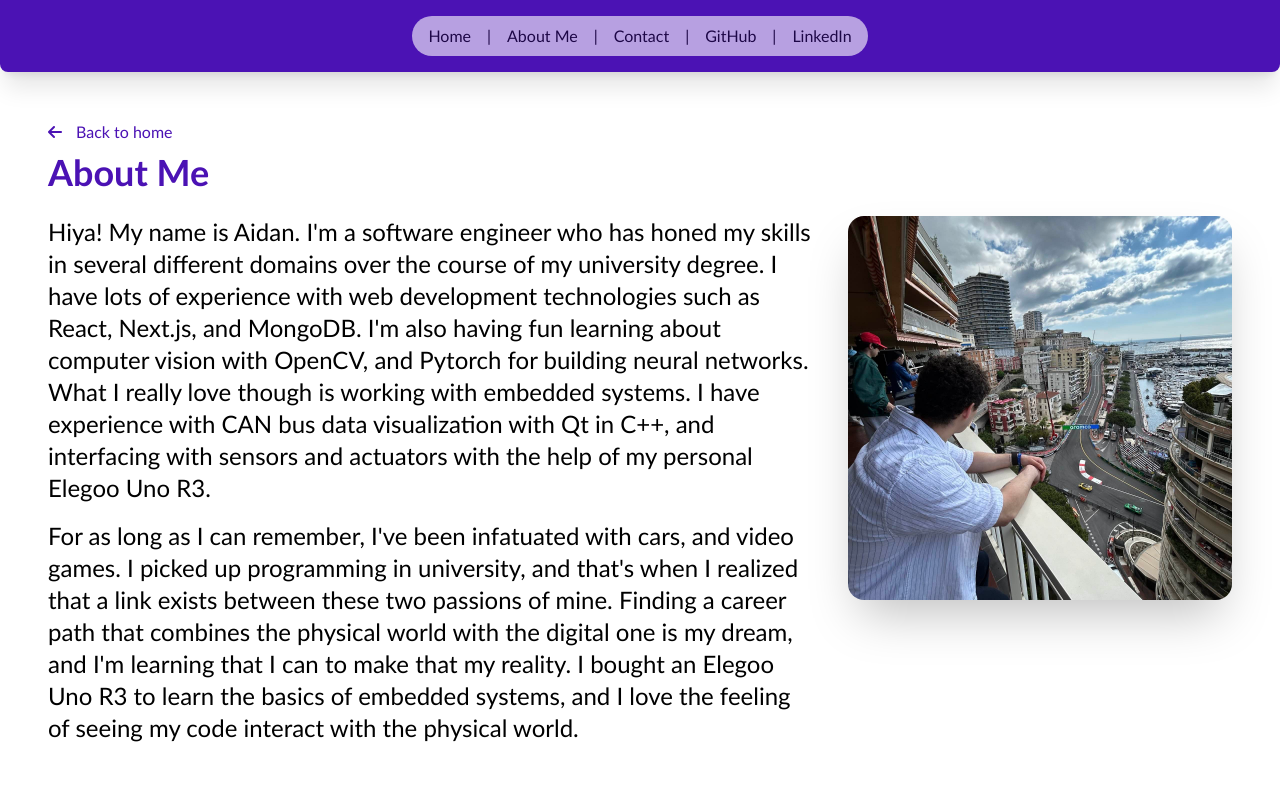
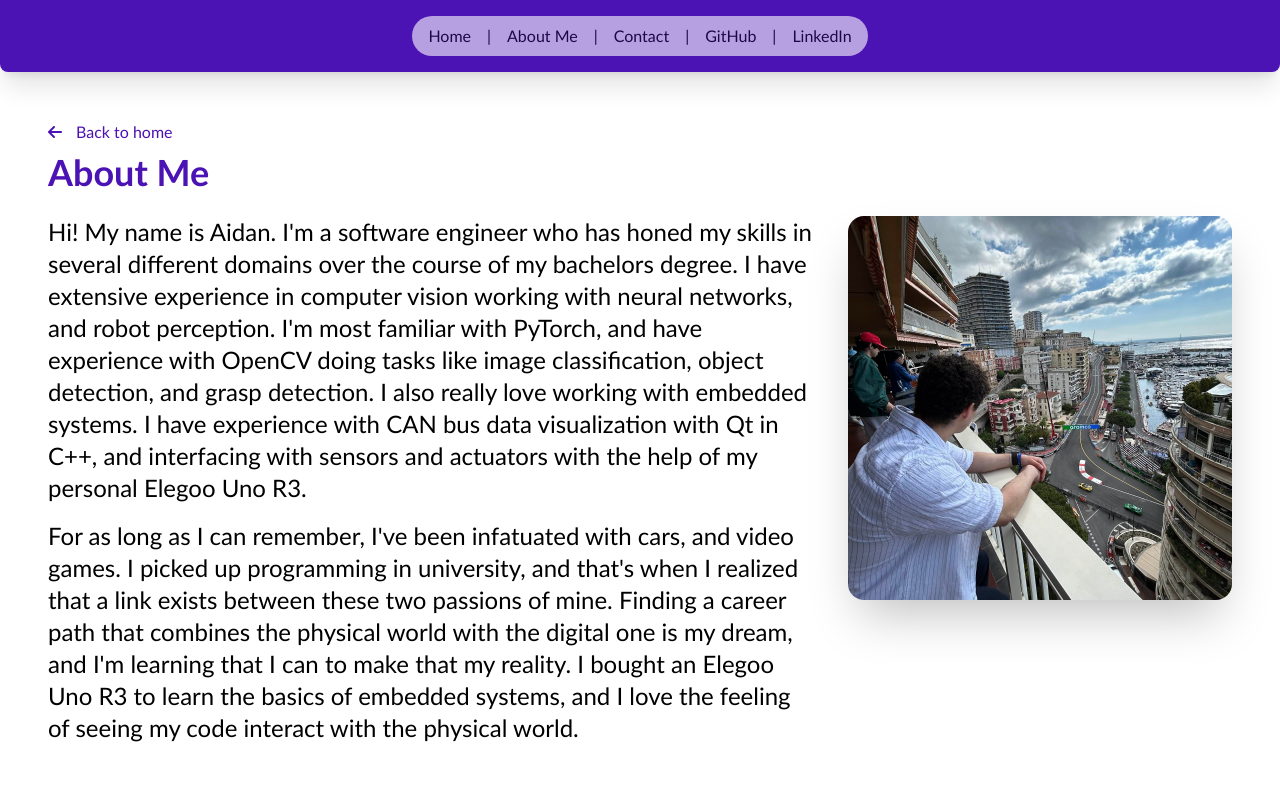
Before and after one commit to AidanRouai/portfolio-site, a Next.js app: page /about in a window 1280 px wide. Shown: the top 800 px of the page. Built offline with nearby package versions, Linux system fonts and the light colour scheme.

Commit message:
Changes to about section

```diff
--- a/app/about/page.tsx
+++ b/app/about/page.tsx
@@ -9,10 +9,10 @@ export default function Page() {
       <div className='flex flex-wrap'>
         <div className="flex-1 mb-6 mr-8">
           <p className="text-2xl mb-4">
-            Hiya! My name is Aidan. I&apos;m a software engineer who has honed my skills in several different domains over the course of my university degree.
-            I have lots of experience with web development technologies such as React, Next.js, and MongoDB.
-            I&apos;m also having fun learning about computer vision with OpenCV, and Pytorch for building neural networks.
-            What I really love though is working with embedded systems. I have experience with CAN bus data visualization with Qt in C++, and interfacing with sensors and actuators with the help of my personal Elegoo Uno R3.
+            Hi! My name is Aidan. I&apos;m a software engineer who has honed my skills in several different domains over the course of my bachelors degree.
+            I have extensive experience in computer vision working with neural networks, and robot perception.
+            I&apos;m most familiar with PyTorch, and have experience with OpenCV doing tasks like image classification, object detection, and grasp detection.
+            I also really love  working with embedded systems. I have experience with CAN bus data visualization with Qt in C++, and interfacing with sensors and actuators with the help of my personal Elegoo Uno R3.
           </p>
           <p className="text-2xl mb-4">
             For as long as I can remember, I&apos;ve been infatuated with cars, and video games.
--- a/app/page.tsx
+++ b/app/page.tsx
@@ -17,7 +17,7 @@ export default function Home() {
         </div>
         <h1 className="text-4xl font-bold mb-4">Aidan Rouai</h1>
         <h3 className="text-md font-bold mb-4">Bsc Honors Computer Science with Software Development at the University of Liverpool</h3>
-        <h2 className="text-xl text-mainSecondary font-bold text-x  mb-5">Software Engineer, Embedded Systems</h2>
+        <h2 className="text-xl text-mainSecondary font-bold text-x  mb-5">Computer Vision, Embedded Systems</h2>
         <p className="text-2xl text-mainSecondary max-w-4xl">
           Hi! I&apos;m a software engineer with an insatiable thirst for knowledge, and a passion for building new things.<span> </span>
           <Link href='/about' className="underline text-mainSecondary hover:text-darkSecondary">
```
